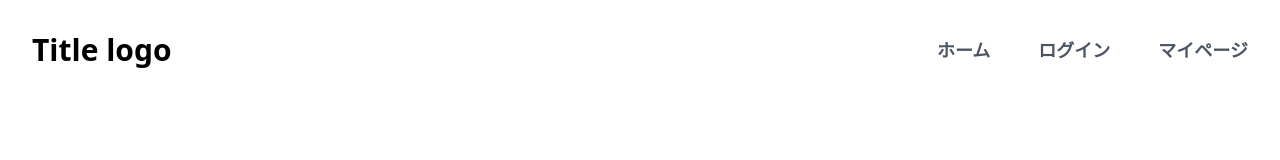
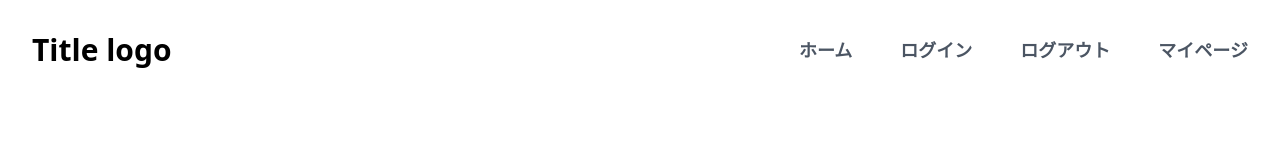
Before and after one commit to ryota-09/dnd-quiz-frontend, a Next.js app: page / in a window 1280 px wide. Shown: the top 160 px of the page. Built offline with nearby package versions, Linux system fonts and the light colour scheme; no server answers.

Commit message:
ログアウトの処理実装

```diff
--- a/components/organisms/Layout.tsx
+++ b/components/organisms/Layout.tsx
@@ -2,12 +2,39 @@ import { FC } from "react";
 import Head from "next/head";
 import Link from "next/link";
 import Image from "next/image";
+import Cookies from "universal-cookie";
+import { useMutation } from "@apollo/client";
+
+import { LOGOUT_USER } from "../../queries/queries";
+import { LogoutMutation } from "../../types/generated/graphql";
+
+const cookie = new Cookies();
 
 type TubTitle = {
   title: string;
 };
 
 const Layout: FC<TubTitle> = ({ title, children }) => {
+  const [logout] = useMutation<LogoutMutation>(LOGOUT_USER, {
+    update(cache, { data: frag }) {
+      const cacheId = cache.identify(frag);
+      cache.modify({
+        fields: {
+          logout(existingData, { toReference }) {
+            return [toReference(cacheId), ...existingData];
+          },
+        },
+      });
+    },
+  });
+
+  const logoutFn = () => {
+    const frag = logout();
+    cookie.remove("user_id");
+    cookie.remove("refresh_token");
+    cookie.remove("access_token");
+    console.log(frag);
+  };
   return (
     <>
       <div className="flex items-center flex-col min-h-screen">
@@ -43,6 +70,15 @@ const Layout: FC<TubTitle> = ({ title, children }) => {
                     className="text-gray-600 hover:text-green-300 active:text-green-700 text-lg font-semibold transition duration-100"
                   >
                     ログイン
+                  </a>
+                </Link>
+                <Link href="/">
+                  <a
+                    onClick={logoutFn}
+                    data-testid="logout-nav"
+                    className="text-gray-600 hover:text-green-300 active:text-green-700 text-lg font-semibold transition duration-100"
+                  >
+                    ログアウト
                   </a>
                 </Link>
                 <Link href="/mypage">
--- a/lib/apolloClient.ts
+++ b/lib/apolloClient.ts
@@ -5,7 +5,11 @@ import {
   NormalizedCacheObject,
 } from "@apollo/client";
 import { setContext } from "@apollo/client/link/context";
+import { onError } from "@apollo/client/link/error";
 import fetch from "cross-fetch";
+import Cookies from "universal-cookie";
+
+const cookie = new Cookies();
 
 const httpLink = createHttpLink({
   uri: process.env.NEXT_PUBLIC_GRAPHQL_SERVER_URL,
@@ -14,7 +18,7 @@ const httpLink = createHttpLink({
 
 const authLink = setContext((_, { headers }) => {
   // get the authentication token from local storage if it exists
-  const token = localStorage.getItem("token");
+  const token = cookie.get("access_token");
   // return the headers to the context so httpLink can read them
   return {
     headers: {
@@ -28,7 +32,7 @@ let apolloClient: ApolloClient<NormalizedCacheObject> | undefined;
 const createApolloClient = () => {
   return new ApolloClient({
     ssrMode: typeof window === "undefined",
-    link: httpLink,
+    link: authLink.concat(httpLink),
     cache: new InMemoryCache(),
   });
 };
```
